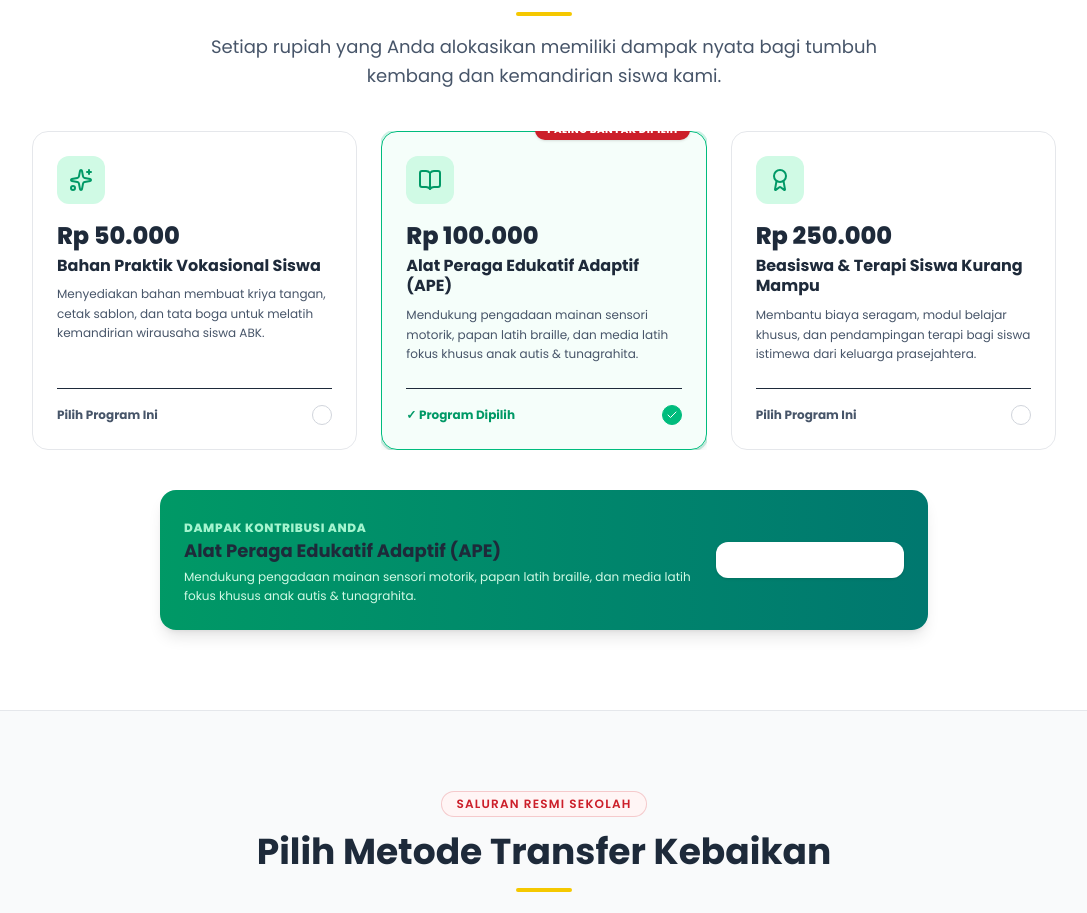
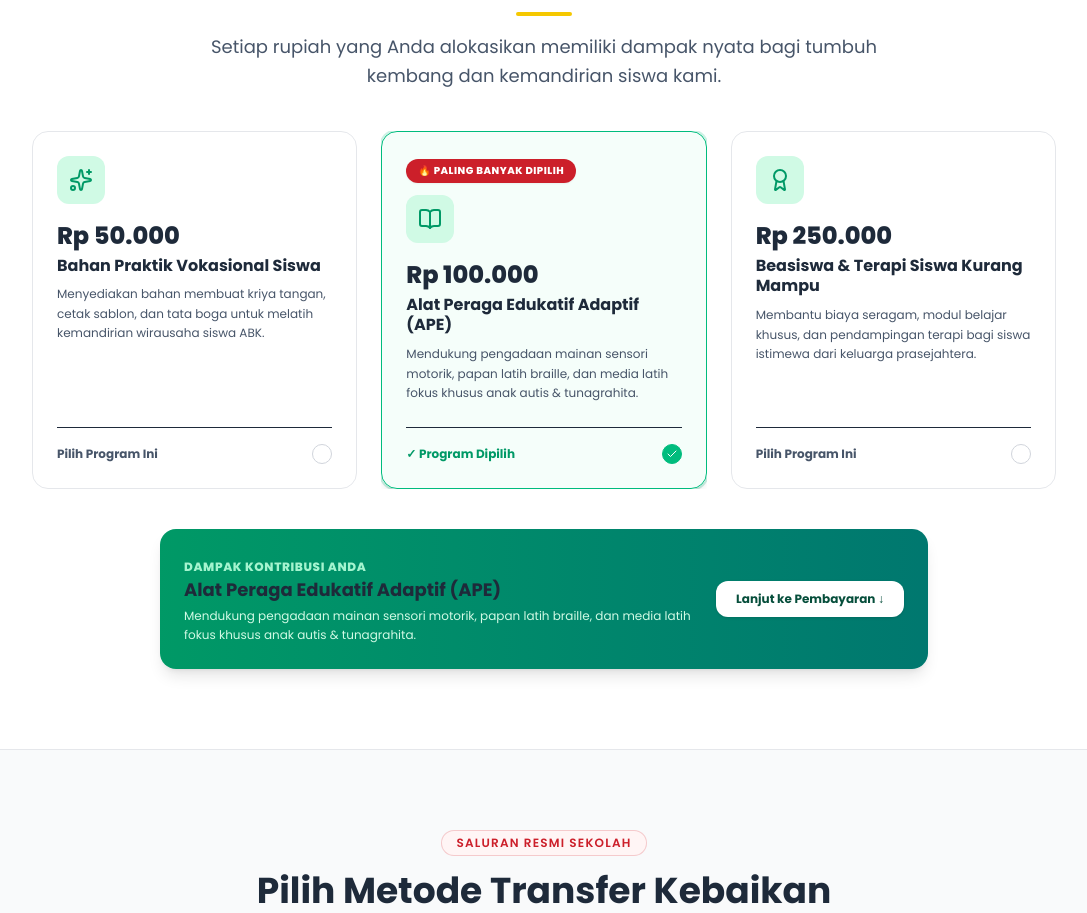
Before and after one commit to mustafidh08/Web-SLB-Tunas-Harapan-Samarinda, a Next.js app: page /donasi in a window 1280 px wide. Shown: the part 844-1757 px from the top of the page, without its empty margins (96-1183 px from the left). Built offline with nearby package versions, Linux system fonts and the light colour scheme; no server answers.

Commit message:
fix(donasi): fix badge clipping on card and white button text contrast in dark and light mode

```diff
--- a/app/donasi/DonasiClient.tsx
+++ b/app/donasi/DonasiClient.tsx
@@ -142,13 +142,15 @@ export default function DonasiClient() {
                         : "bg-white dark:bg-[#161F2E] border-gray-200 dark:border-[#222F43] hover:border-gray-300 dark:hover:border-gray-700"
                     }`}
                   >
-                    {program.populer && (
-                      <span className="absolute -top-3 right-4 px-3 py-0.5 rounded-full bg-[var(--color-primary)] text-white text-[10px] font-extrabold uppercase tracking-wider shadow-sm">
-                        Paling Banyak Dipilih
-                      </span>
-                    )}
+                    <div>
+                      {program.populer && (
+                        <div className="mb-3">
+                          <span className="inline-flex items-center gap-1 px-3 py-1 rounded-full bg-[var(--color-primary)] text-white text-[10px] font-extrabold uppercase tracking-wider shadow-xs">
+                            🔥 Paling Banyak Dipilih
+                          </span>
+                        </div>
+                      )}
 
-                    <div>
                       <div className="w-12 h-12 rounded-xl bg-emerald-100 dark:bg-emerald-950/80 text-emerald-600 dark:text-emerald-400 flex items-center justify-center mb-4">
                         <IconComp size={24} />
                       </div>
@@ -180,9 +182,10 @@ export default function DonasiClient() {
             </div>
             <a
               href="#metode-pembayaran"
-              className="px-5 py-2.5 bg-white text-emerald-900 font-bold text-xs rounded-xl hover:bg-emerald-50 active:scale-95 transition-all flex-shrink-0 shadow"
+              className="px-5 py-2.5 bg-white font-bold text-xs rounded-xl hover:bg-emerald-50 active:scale-95 transition-all flex-shrink-0 shadow"
+              style={{ color: "#064e3b" }}
             >
-              Lanjut ke Pembayaran ↓
+              <span style={{ color: "#064e3b" }}>Lanjut ke Pembayaran ↓</span>
             </a>
           </div>
         </div>
```
